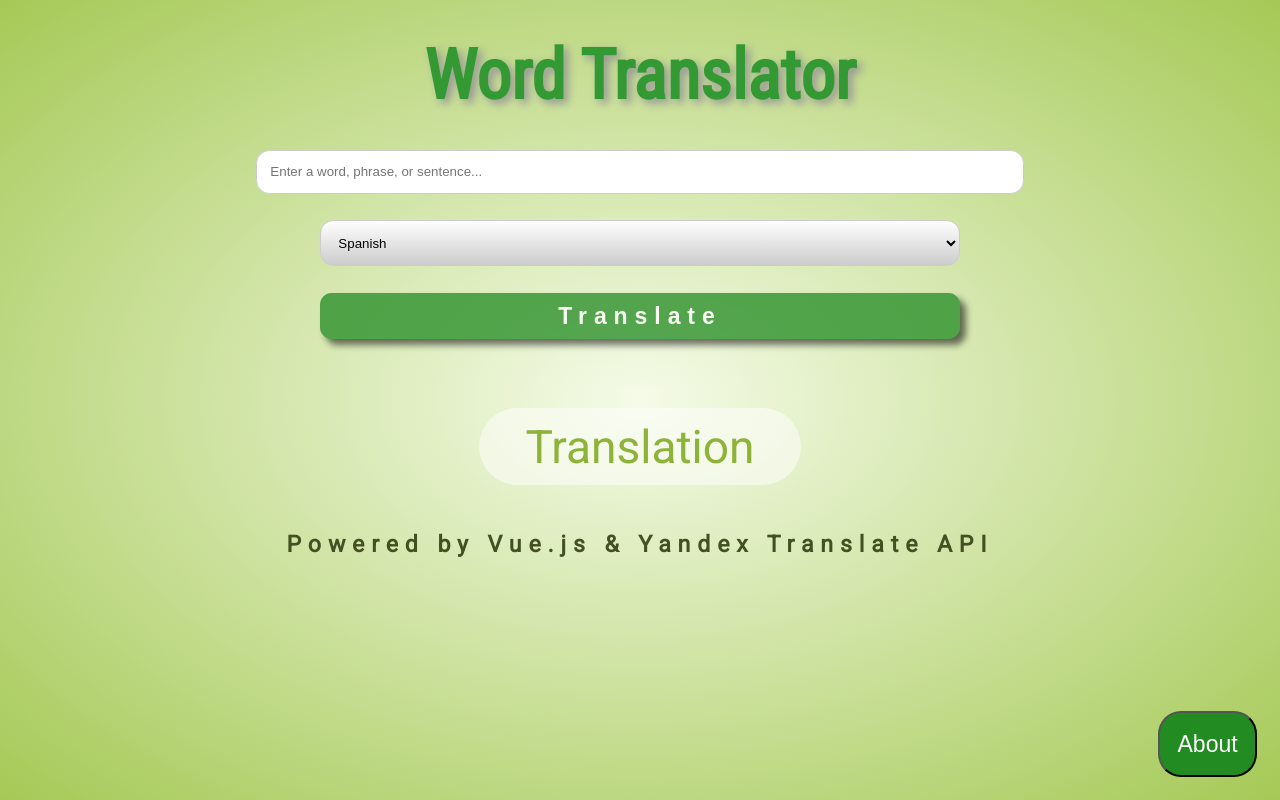
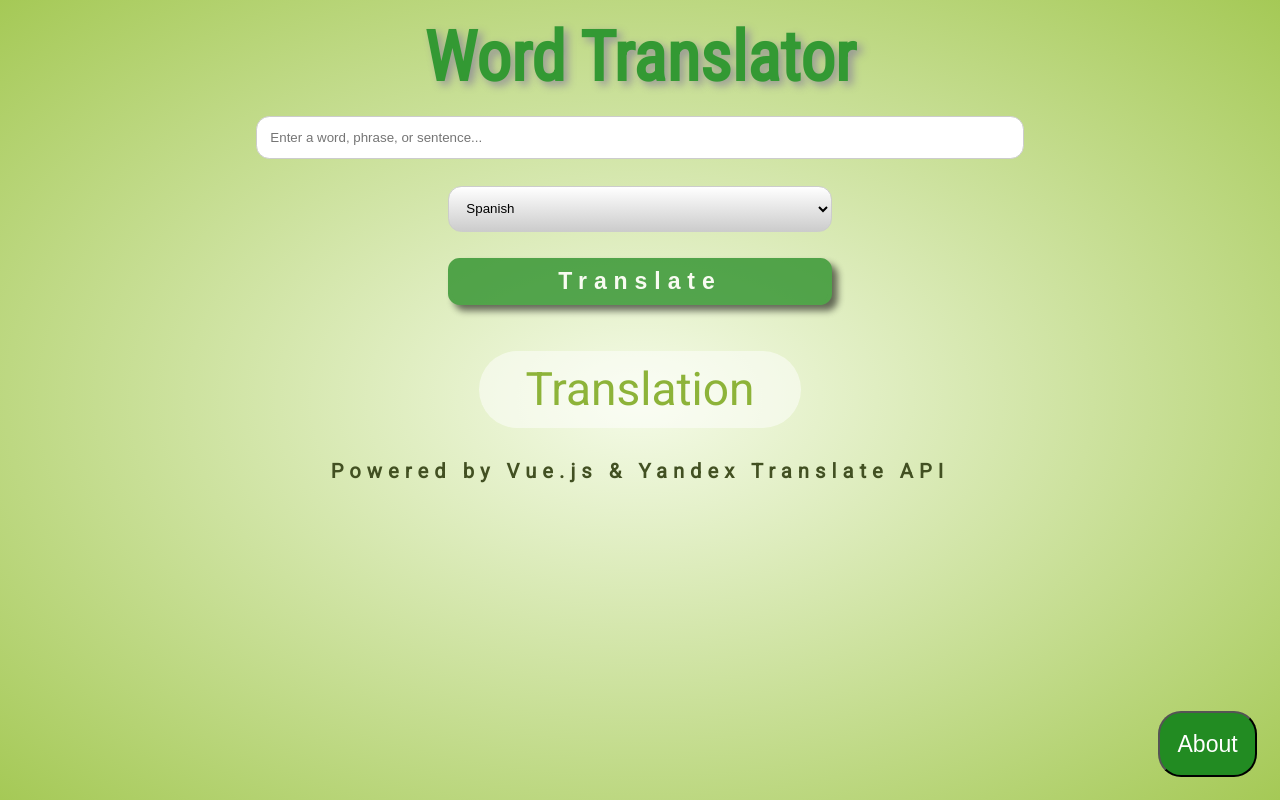
Before and after one commit to jbratcher/word_translator, a Vue app: page / in a window 1280 px wide. Built offline with nearby package versions, Linux system fonts and the light colour scheme; what vue-resource would draw is missing.

Commit message:
css refactor, mobile firstk

```diff
--- a/src/css/styles.css
+++ b/src/css/styles.css
@@ -175,7 +175,7 @@ form select:focus {
 
 /* Media Queries */
 
-@media (min-width: 30em) {
+@media (min-width: 30em) and (max-width: 50em) {
 
     h1 {
         font-size: 3em;
@@ -185,30 +185,47 @@ form select:focus {
         font-size: 1em;
     }
 
-    .btn {
-        font-size: 1em;
-    }
-
-}
-
-@media (min-width: 50em) {
-
-    form input {
-        width: 50vw;
-    }
-
     form select {
-        width: 50vw;
+        width: 30vw;
     }
 
     .btn {
-        width: 50vw;
+        font-size: 1em;
+        width: 30vw;
         padding: 0.25em;
     }
 
     .output {
         font-size: 2em;
-        margin: 0.5em 1em;
+        margin: 0 1em 0.25em;
     }
 
 }
+
+@media (min-width: 50em) and (max-width: 80em) {
+
+    h1 {
+        font-size: 3em;
+        padding: 0.25em;
+    }
+
+    h5 {
+        font-size: 0.875em;
+    }
+
+    form select {
+        width: 30vw;
+    }
+
+    .btn {
+        font-size: 1em;
+        width: 30vw;
+        padding: 0.25em;
+    }
+
+    .output {
+        font-size: 2em;
+        margin: 0 1em 0.25em;
+    }
+
+}
```
